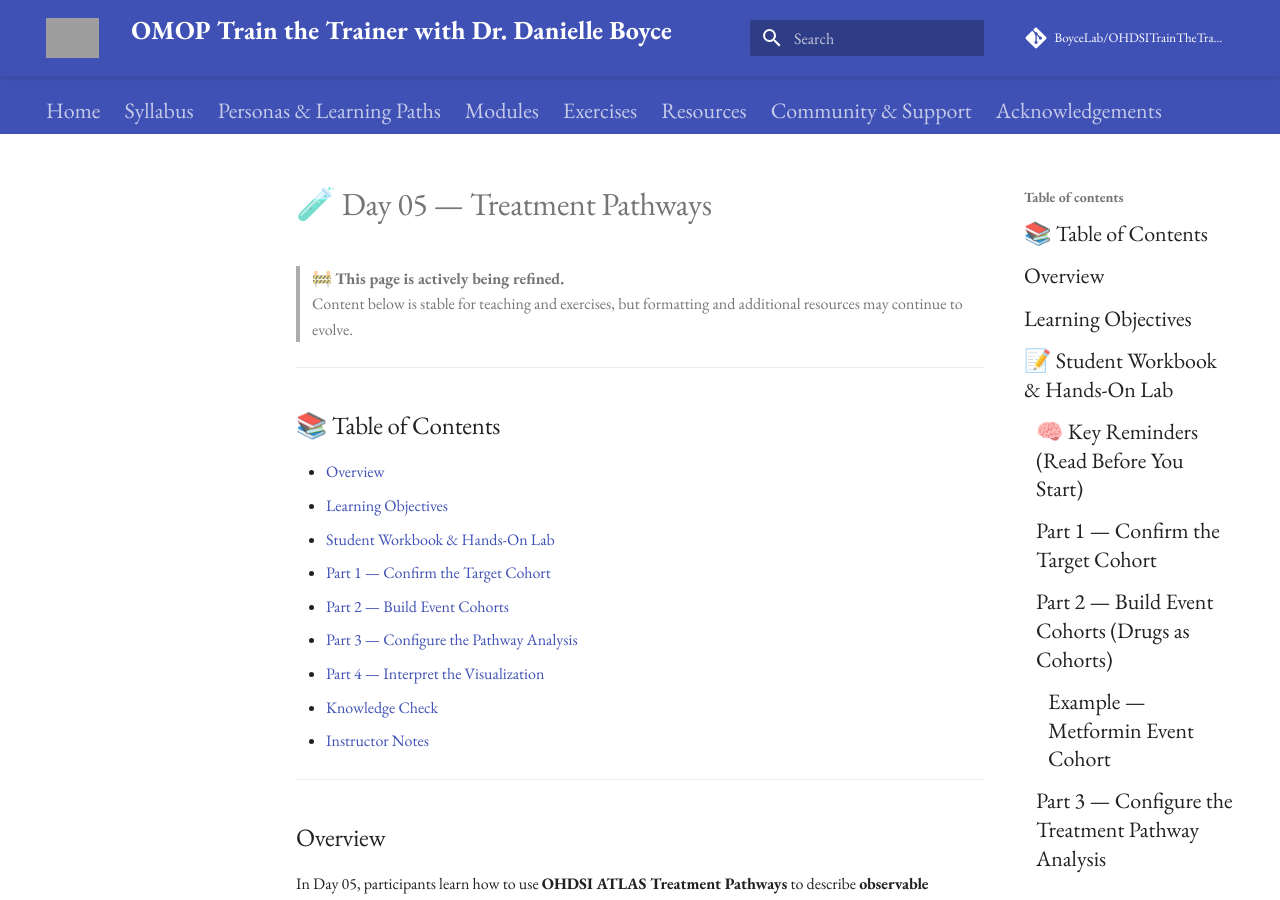
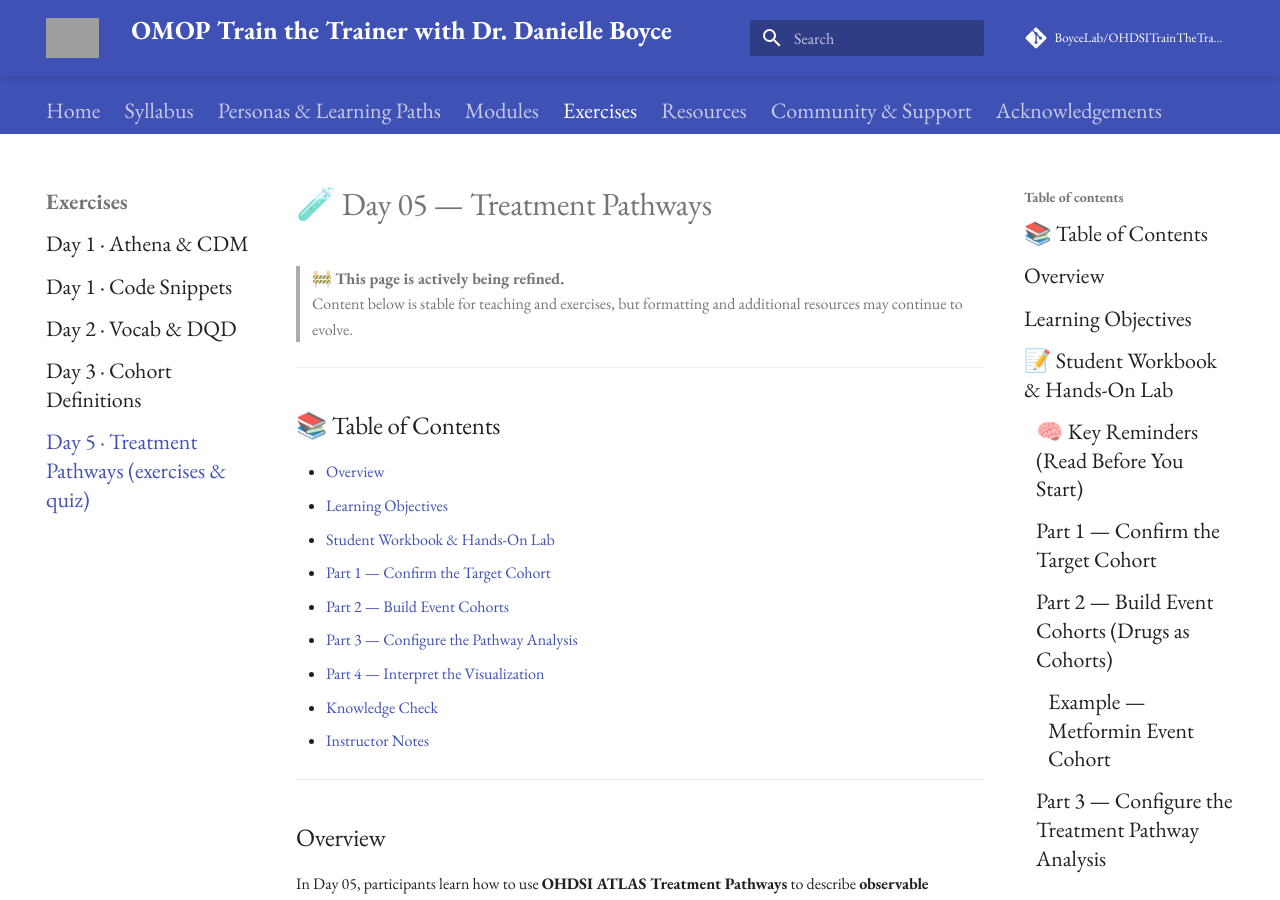
Before and after one commit to BoyceLab/OHDSITrainTheTrainer-6WK, an MkDocs documentation site: the page built from docs/exercises/day-05-pathways.md, in a window 1280 px wide and 900 px high. Built offline with MkDocs 1.6.1 and Material for MkDocs 9.7.7, drawn with Linux system fonts in a browser that asks for light colours; comment, search, counter and statistics services are not loaded; grey boxes are pictures that could not be loaded.

Commit message:
Add Day 5 Treatment Pathways exercise and quiz

```diff
--- a/mkdocs.yml
+++ b/mkdocs.yml
@@ -36,6 +36,7 @@
       - Day 1 · Code Snippets: exercises/code_snippets/day-01-snippets.md
       - Day 2 · Vocab & DQD: exercises/day-02-vocab-dqd.md
       - Day 3 · Cohort Definitions: exercises/day-03-cohorts.md
+      - Day 5 · Treatment Pathways (exercises & quiz): exercises/day-05-pathways.md
   - Resources:
       - Curated Resource List: resources.md
       - Vocabulary & SQL Cheat Sheet: common_artifacts/omop-vocab-sql-cheat-sheet.md
```
